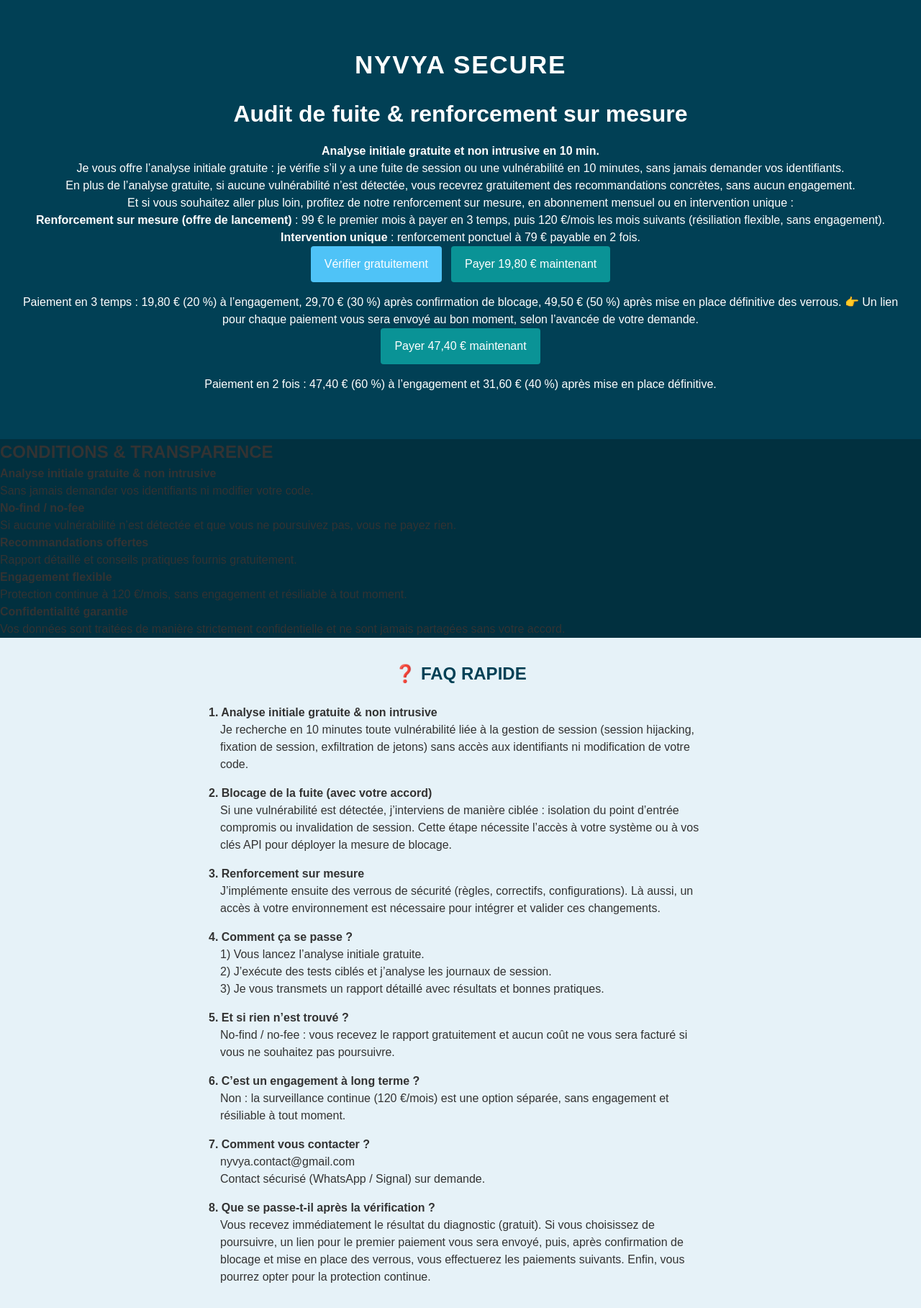
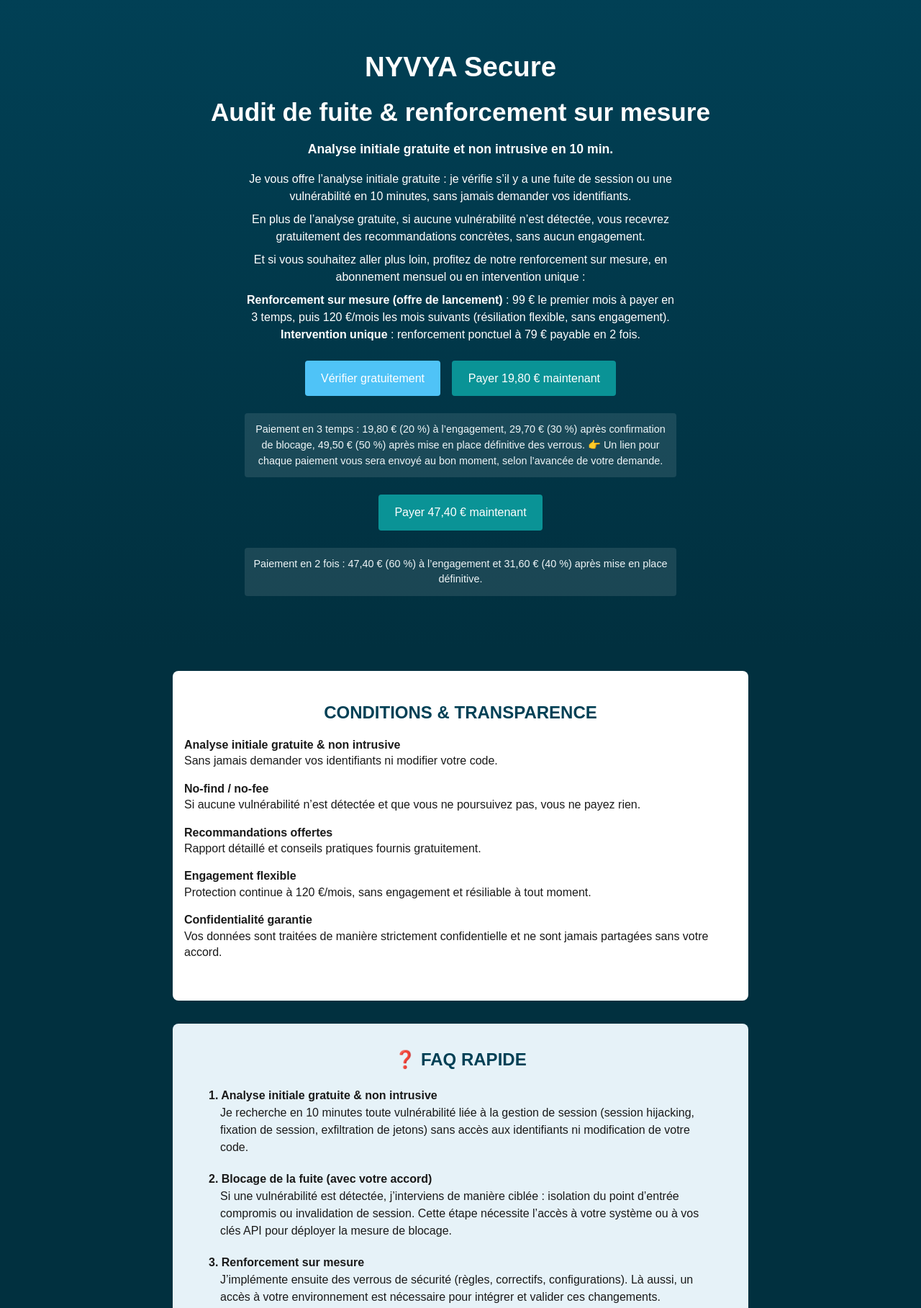
Before and after one commit to Laabati/verification-nyvyasecure, a plain HTML site: page index.html in a window 1280 px wide. Shown: the top 1817 px of the page at 72% size. Drawn offline with Linux system fonts and the light colour scheme.

Commit message:
Re-add full CSS for Conditions & Transparence

```diff
--- a/style.css
+++ b/style.css
@@ -1,148 +1,182 @@
-* { margin: 0; padding: 0; box-sizing: border-box; }
-/* masquer le formulaire tant qu’on n’a pas cliqué sur #formulaire */
-.form-section {
-  display: none;
-}
-/* afficher le formulaire quand l’ancre #formulaire est ciblée */
-#formulaire:target {
-  display: block;
-}
-.form-section {
-  padding: 3em 1em;
-  background: #f0fcff;
-}
-.form-section form {
-  max-width: 600px;
-  margin: 0 auto;
-  display: flex;
-  flex-direction: column;
-  gap: 1em;
-}
-.form-section label {
-  display: flex;
-  flex-direction: column;
-  font-weight: 500;
-}
-.form-section input,
-.form-section select {
-  padding: .6em;
-  border: 1px solid #ccc;
-  border-radius: 4px;
-  width: 100%;
-}
-.form-section .btn {
-  align-self: center;
-  padding: .8em 1.5em;
+/* RESET & GLOBAL */
+* {
+  margin: 0;
+  padding: 0;
+  box-sizing: border-box;
 }
 body {
   font-family: sans-serif;
-  color: #333;
   line-height: 1.5;
-  background: #01303f; /* bleu pétrole profond en fond */
+  color: #1a1a1a;
+  background: #01303f;            /* bleu pétrole en fond */
 }
 
 /* HERO / INTRO */
 .hero {
-  padding: 4em 1em;
+  background: linear-gradient(to top, #01303f, #014055);
+  color: #fff;
   text-align: center;
-  background: #014055; /* dégradé léger vers le haut */
-  color: #fff;
+  padding: 4rem 1rem;
 }
-.logo-text {
-  font-size: 2.2rem;
+.hero .logo-text {
+  font-size: 2.4rem;
   font-weight: 700;
-  text-transform: uppercase;
-  letter-spacing: .05em;
-  margin-bottom: .5em;
+  margin-bottom: .5rem;
 }
 .hero h1 {
-  font-size: 2em;
-  margin-bottom: .5em;
+  font-size: 2.2rem;
+  margin-bottom: .75rem;
 }
-.subheading, .note {
-  font-size: 1.1em;
-  margin-bottom: .5em;
+.hero .subtitle {
+  font-weight: bold;
+  font-size: 1.1rem;
+  margin-bottom: 1rem;
+  max-width: 600px;
+  margin-left: auto;
+  margin-right: auto;
 }
-.intro {
+.hero p {
   max-width: 600px;
-  margin: 0 auto 1.5em;
+  margin: .5rem auto;
 }
 
-/* CTA */
+/* CTA (boutons) */
 .cta {
   display: flex;
   flex-wrap: wrap;
   justify-content: center;
-  gap: .8em;
-  margin-bottom: 1em;
+  gap: 1rem;
+  margin: 1.5rem 0;
 }
 .btn {
-  padding: .8em 1.2em;
-  background: #4fc3f7;
-  color: #fff;
+  display: inline-block;
+  padding: .8rem 1.4rem;
   border-radius: 4px;
   text-decoration: none;
+  color: #fff;
+  background: #4fc3f7;
   transition: opacity .2s;
 }
-.btn:hover { opacity: .8; }
-.btn-pay { background: #0a9396; }
+.btn:hover {
+  opacity: .8;
+}
+.btn-pay {
+  background: #0a9396;
+}
 
-/* SERVICES & TARIFS */
-.services {
-  padding: 3em 1em;
-  background: #e0f7fa;
+/* NOTES DE PAIEMENT */
+.payment-note {
+  font-size: .9rem;
+  max-width: 600px;
+  margin: .5rem auto 1.5rem;
+  color: #eef5f7;
+  background: rgba(255,255,255,0.1);
+  padding: .75rem;
+  border-radius: 4px;
 }
-.services h2 {
+
+/* CONDITIONS & TRANSPARENCE */
+.conditions {
+  background: #ffffff;
+  color: #1a1a1a;
+  padding: 2.5rem 1rem;
+  margin: 2rem auto;
+  max-width: 800px;
+  border-radius: 8px;
+}
+.conditions h2 {
   text-align: center;
-  margin-bottom: 1em;
+  margin-bottom: 1rem;
   color: #014055;
 }
-.services ul {
-  max-width: 700px;
-  margin: 0 auto;
+.conditions ul {
   list-style: none;
-  padding: 0;
+  padding-left: 0;
 }
-.services li {
-  margin-bottom: 1em;
+.conditions li {
+  margin-bottom: 1rem;
   line-height: 1.4;
 }
 
-/* FAQ */
+/* FAQ RAPIDE */
 .faq {
-  padding: 2em 1em;
   background: #e6f2f8;
+  padding: 2rem 1rem;
+  margin: 2rem auto;
+  max-width: 800px;
+  border-radius: 8px;
 }
 .faq h2 {
   text-align: center;
-  margin-bottom: 1em;
+  margin-bottom: 1rem;
   color: #014055;
 }
 .faq dl {
+  margin: 0 auto;
   max-width: 700px;
-  margin: 0 auto;
 }
 .faq dt {
   font-weight: bold;
-  margin-top: 1em;
+  margin-top: 1.25rem;
 }
 .faq dd {
-  margin-left: 1em;
-  margin-bottom: .5em;
+  margin-left: 1rem;
+  margin-bottom: .75rem;
 }
 
 /* À PROPOS & LÉGAL */
 .contact-legal {
-  padding: 2em 1em;
-  background: #fff;
-  color: #333;
+  background: #ffffff;
+  color: #1a1a1a;
+  padding: 2rem 1rem;
+  margin: 2rem auto;
+  max-width: 800px;
+  border-radius: 8px;
 }
 .contact-legal h2 {
   text-align: center;
-  margin-bottom: .5em;
+  margin-bottom: 1rem;
   color: #014055;
 }
 .contact-legal p {
-  margin-bottom: .5em;
-  font-size: .95em;
+  margin-bottom: .75rem;
+  font-size: .95rem;
 }
+
+/* FORMULAIRE (cliqué via ancre #formulaire) */
+.form-section {
+  display: none;
+  background: #ffffff;
+  padding: 2.5rem 1rem;
+  margin: 2rem auto 4rem;
+  max-width: 700px;
+  border-radius: 8px;
+}
+#formulaire:target {
+  display: block;
+}
+.form-section h2 {
+  text-align: center;
+  margin-bottom: 1.5rem;
+  color: #014055;
+}
+.form-section form {
+  display: flex;
+  flex-direction: column;
+  gap: 1rem;
+}
+.form-section label {
+  font-weight: 500;
+}
+.form-section input,
+.form-section select,
+.form-section textarea {
+  width: 100%;
+  padding: .6rem;
+  border: 1px solid #ccc;
+  border-radius: 4px;
+}
+.form-section .btn {
+  align-self: center;
+  margin-top: 1rem;
+}
```
